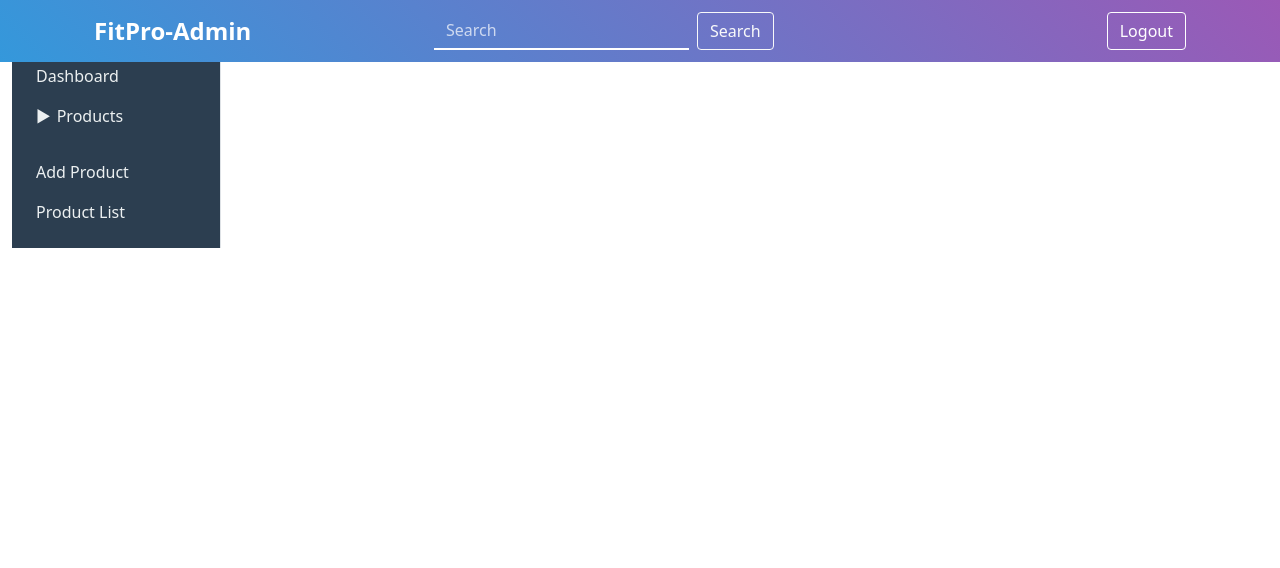
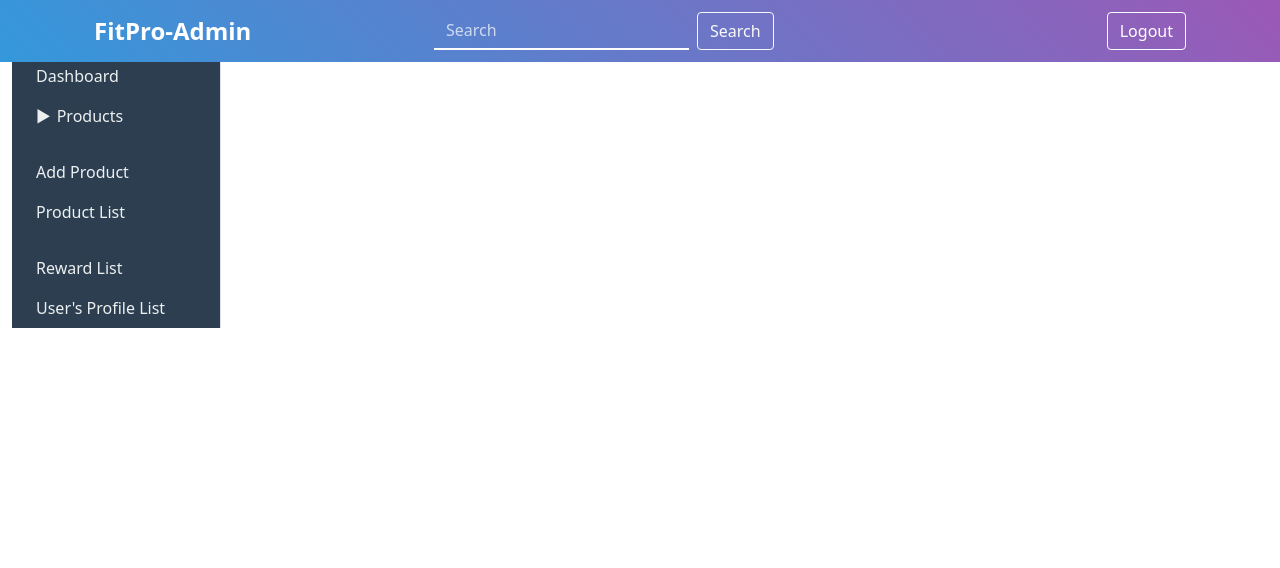
Before and after one commit to AI-ML-Prowork/fit_pro, a Django app: page /admin_panel/ in a window 1280 px wide. Shown: the top 568 px of the page. Run offline with Django 5.2, Linux system fonts and the light colour scheme; some libraries are stand-ins or nearby versions.

Commit message:
first commit

```diff
--- a/templates/base.html
+++ b/templates/base.html
@@ -206,10 +206,18 @@
                                  <li class="nav-item">
                                     <a class="nav-link" href="{% url 'admin_panel:product_list' %}">Product List</a>
                                 </li>
-                           {% comment %} </ul>
+                            </ul>
                         </div>
                     </li>
+
                     <li class="nav-item">
+                        <a class="nav-link" href="#">Reward List</a>
+                    </li>
+
+                    <li class="nav-item">
+                        <a class="nav-link" href="#">User's Profile List</a>
+                    </li>
+                   {% comment %} <li class="nav-item">
                         <a class="nav-link collapsible" data-bs-toggle="collapse" href="#profileCollapse" role="button" aria-expanded="true" aria-controls="profileCollapse">Profile</a>
                         <div class="collapse show" id="profileCollapse">
                             <ul class="nav flex-column ml-3">
@@ -222,9 +230,7 @@
                             </ul>
                         </div>
                     </li>
-                    <li class="nav-item">
-                        <a class="nav-link" href="{% url 'user_panel:reward_list' %}">Reward List</a>
-                    </li>
+
                     <li class="nav-item">
                         <a class="nav-link" href="{% url 'user_panel:subscription_plan' %}">Subscription Plan</a>
                     </li>
```
